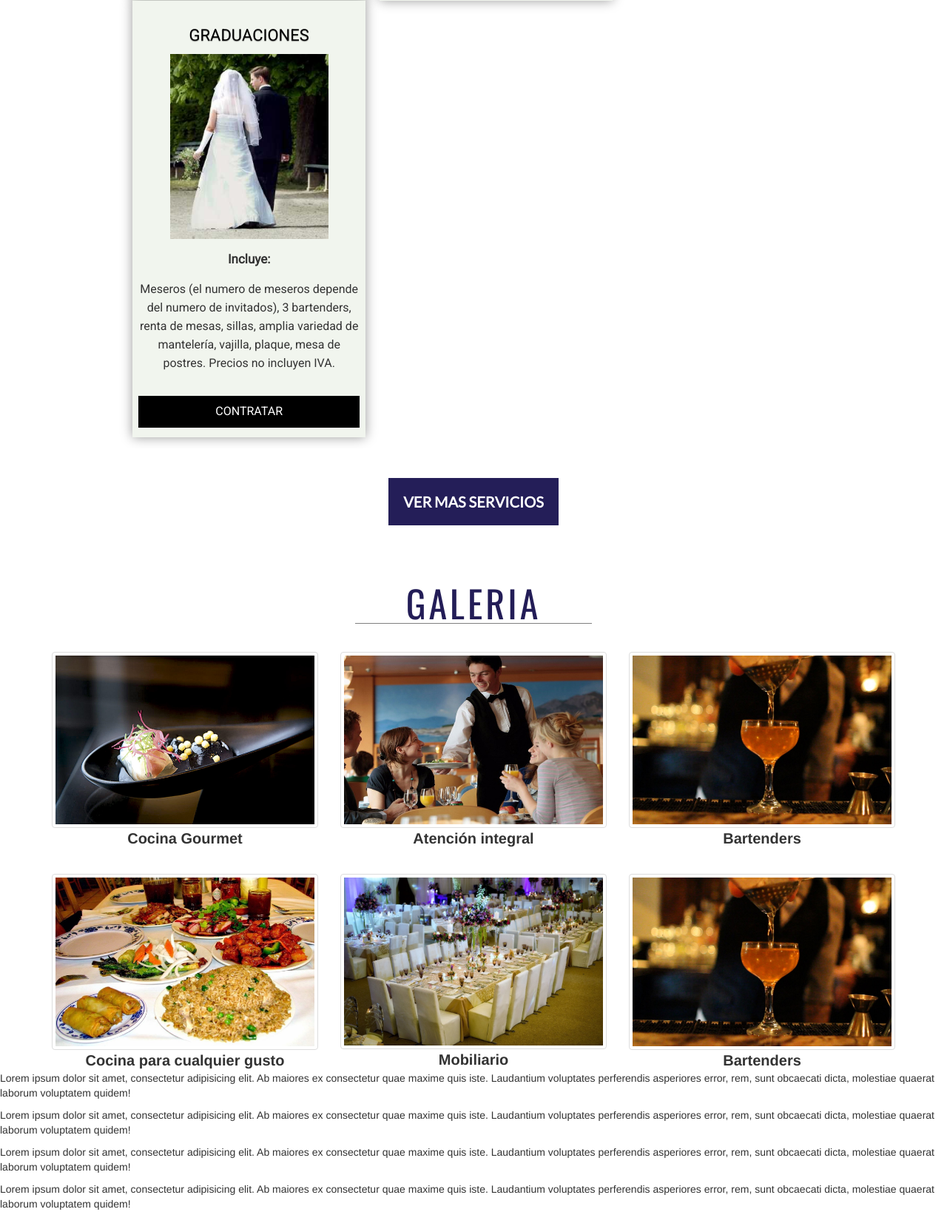
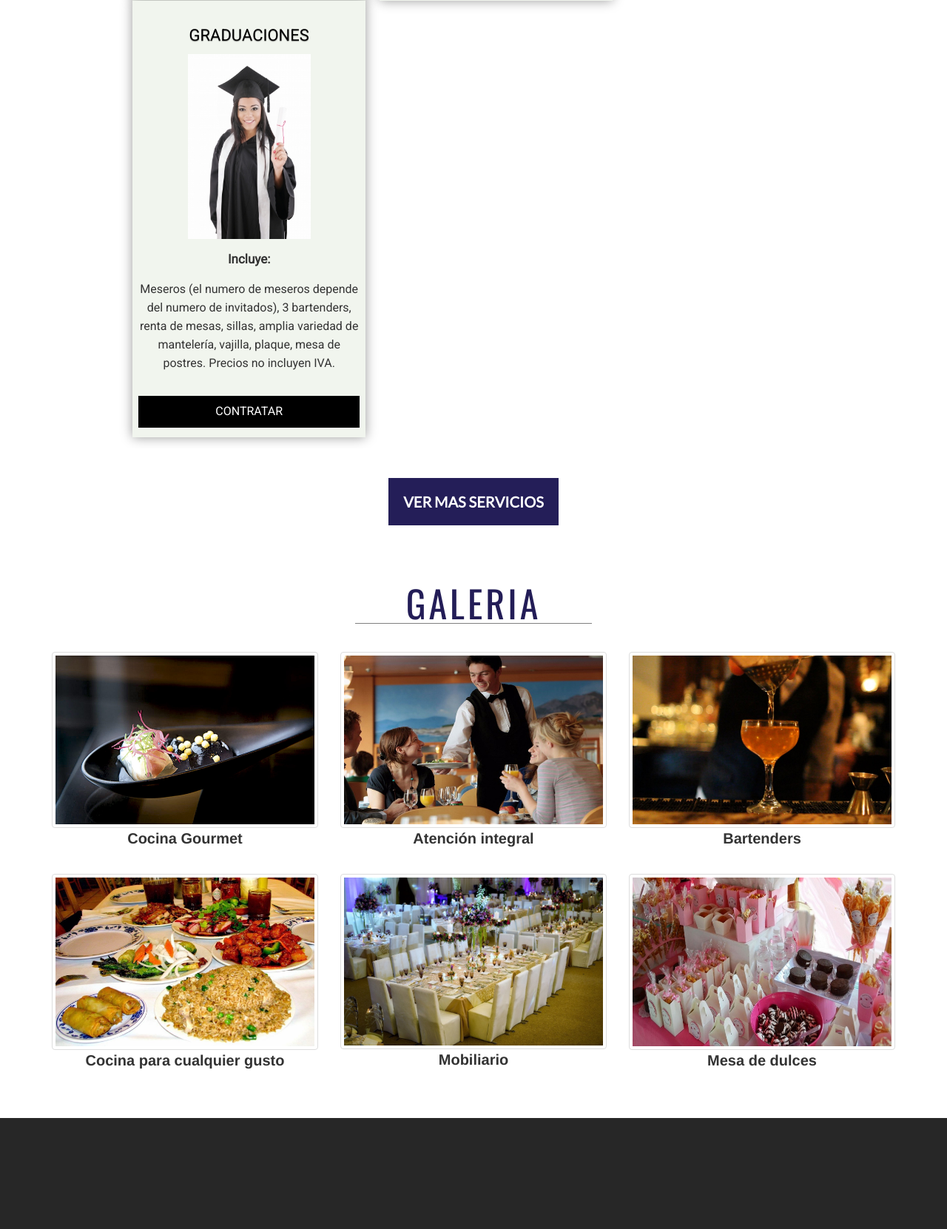
Before and after one commit to esteban1234/bishul, a PHP site: page / in a window 1280 px wide. Shown: the part 1480-3141 px from the top of the page at 74% size. Before the commit the page ends 3115 px from the top, so only its background shows below. Run offline with PHP 8.4, Linux system fonts and the light colour scheme; some web fonts are replaced.

Commit message:
inicio del pie

```diff
--- a/css/estilos.css
+++ b/css/estilos.css
@@ -378,3 +378,13 @@ figure .imglogo {
 .fila2 {
     margin-top: 3%;
 }
+
+
+/*---------------footer-------------*/
+
+footer {
+    height: 150px;
+    width: 100%;
+    background-color: #272727;
+    margin-top: 5%;
+}
--- a/index.php
+++ b/index.php
@@ -108,7 +108,7 @@
 		    <article class="tabla-precios">
 		      	<h1 class="pricing-title">GRADUACIONES</h1>
 		      	<article class="contencir">
-		   			<img class="img" src="img/boda.jpg" alt="" height="250">
+		   			<img class="img" src="img/gradu3.jpg" alt="" height="250">
 		       	</article>
 		        <p class="diseñado">Incluye:</p>
 		        <p class="texto_tabla">Meseros (el numero de meseros depende del numero de invitados), 3 bartenders, renta de mesas, sillas, amplia variedad de mantelería, vajilla, plaque, mesa de postres. Precios no incluyen IVA.</p>
@@ -148,8 +148,8 @@
 					<div class="title titulo">Mobiliario</div>
 				</div>
 				<div class="col-md-4">
-					<a href="img/slide12c.jpg" data-lightbox="galeria" data-title="titulo uno"><img src="img/slide12c.jpg" class="img-thumbnail" alt=""></a>
-					<div class="title titulo">Bartenders</div>
+					<a href="img/mesa.jpg" data-lightbox="galeria" data-title="Mesa de dulces"><img src="img/mesa.jpg" class="img-thumbnail" alt=""></a>
+					<div class="title titulo">Mesa de dulces</div>
 				</div>
 			</div>
 		</div>
@@ -157,10 +157,10 @@
 
 </article>
 
-<p>Lorem ipsum dolor sit amet, consectetur adipisicing elit. Ab maiores ex consectetur quae maxime quis iste. Laudantium voluptates perferendis asperiores error, rem, sunt obcaecati dicta, molestiae quaerat laborum voluptatem quidem!</p>
-<p>Lorem ipsum dolor sit amet, consectetur adipisicing elit. Ab maiores ex consectetur quae maxime quis iste. Laudantium voluptates perferendis asperiores error, rem, sunt obcaecati dicta, molestiae quaerat laborum voluptatem quidem!</p>
-<p>Lorem ipsum dolor sit amet, consectetur adipisicing elit. Ab maiores ex consectetur quae maxime quis iste. Laudantium voluptates perferendis asperiores error, rem, sunt obcaecati dicta, molestiae quaerat laborum voluptatem quidem!</p>
-<p>Lorem ipsum dolor sit amet, consectetur adipisicing elit. Ab maiores ex consectetur quae maxime quis iste. Laudantium voluptates perferendis asperiores error, rem, sunt obcaecati dicta, molestiae quaerat laborum voluptatem quidem!</p>
+<footer>
+
+
+</footer>
 
 <span class="ir-arriba icon-chevron-up"></span>
 <script type="text/javascript" src="js/jquery.js"></script>
```
Also changed, not shown: img/gradu.jpg (added), img/gradu2.jpg (added), img/gradu3.jpg (added), img/graduar.jpg (added), img/graduar2.jpg (added), img/mesa.jpg (added).
